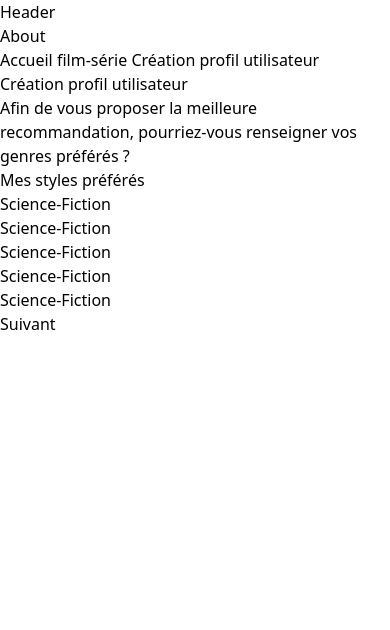
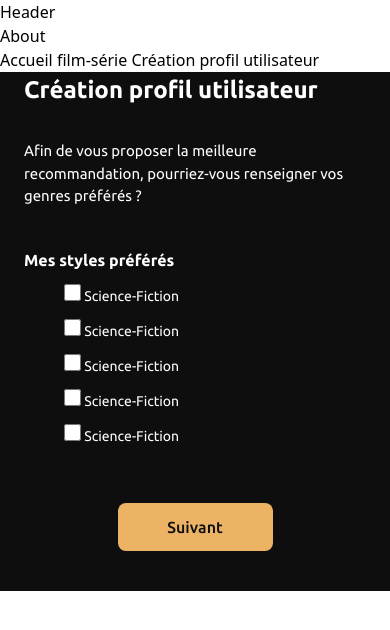
Before and after one commit to GitAlexisBERNARD/Lightbrary, a Vue app: page /creation-profil-genres in a window 390 px wide. Shown: the top 630 px of the page. Built offline with nearby package versions, Linux system fonts and the light colour scheme.

Commit message:
Page création profil genres mobile

```diff
--- a/src/pages/creation-profil-genres.vue
+++ b/src/pages/creation-profil-genres.vue
@@ -2,27 +2,27 @@
 </script>
 
 <template>
-    <main>
+    <main class="bg-Primary1(Black) pb-10">
         <section>
-            <header>
-                <h1>Création profil utilisateur</h1>
-                <p>Afin de vous proposer la meilleure recommandation, pourriez-vous renseigner vos genres préférés ?</p>
+            <header class="grille_mobile">
+                <h1 class="col-span-4 font-text font-bold text-Primary2(White) text-[24px]">Création profil utilisateur</h1>
+                <p class="col-span-4 font-text text-Primary2(White) text-[15px]">Afin de vous proposer la meilleure recommandation, pourriez-vous renseigner vos genres préférés ?</p>
             </header>
 
-            <article>
-                <div>
-                    <h2>Mes styles préférés</h2>
+            <article class="grille_mobile mt-10">
+                <div class="col-span-4">
+                    <h2 class="col-span-4 font-text font-bold text-Primary2(White) text-[16px]">Mes styles préférés</h2>
 
-                    <ul>
-                        <li>Science-Fiction</li>
-                        <li>Science-Fiction</li>
-                        <li>Science-Fiction</li>
-                        <li>Science-Fiction</li>
-                        <li>Science-Fiction</li>
+                    <ul class="ml-10 font-text text-Primary2(White) text-[14px]">
+                        <li class="pt-3"><input class="w-[17px] h-[17px] accent-Secondary1(Gold)" type="checkbox" id="checkbox" v-model="checked" /> Science-Fiction</li>
+                        <li class="pt-3"><input class="w-[17px] h-[17px] accent-Secondary1(Gold)" type="checkbox" id="checkbox" v-model="checked" /> Science-Fiction</li>
+                        <li class="pt-3"><input class="w-[17px] h-[17px] accent-Secondary1(Gold)" type="checkbox" id="checkbox" v-model="checked" /> Science-Fiction</li>
+                        <li class="pt-3"><input class="w-[17px] h-[17px] accent-Secondary1(Gold)" type="checkbox" id="checkbox" v-model="checked" /> Science-Fiction</li>
+                        <li class="pt-3"><input class="w-[17px] h-[17px] accent-Secondary1(Gold)" type="checkbox" id="checkbox" v-model="checked" /> Science-Fiction</li>
                     </ul>
                 </div>
 
-                <button>Suivant</button>
+                <button class="col-span-2 col-start-2 font-text font-medium text-Primary1(Black) bg-Secondary1(Gold) px-5 py-3 rounded-[8px] mt-6">Suivant</button>
             </article>
         </section>
     </main>
```
